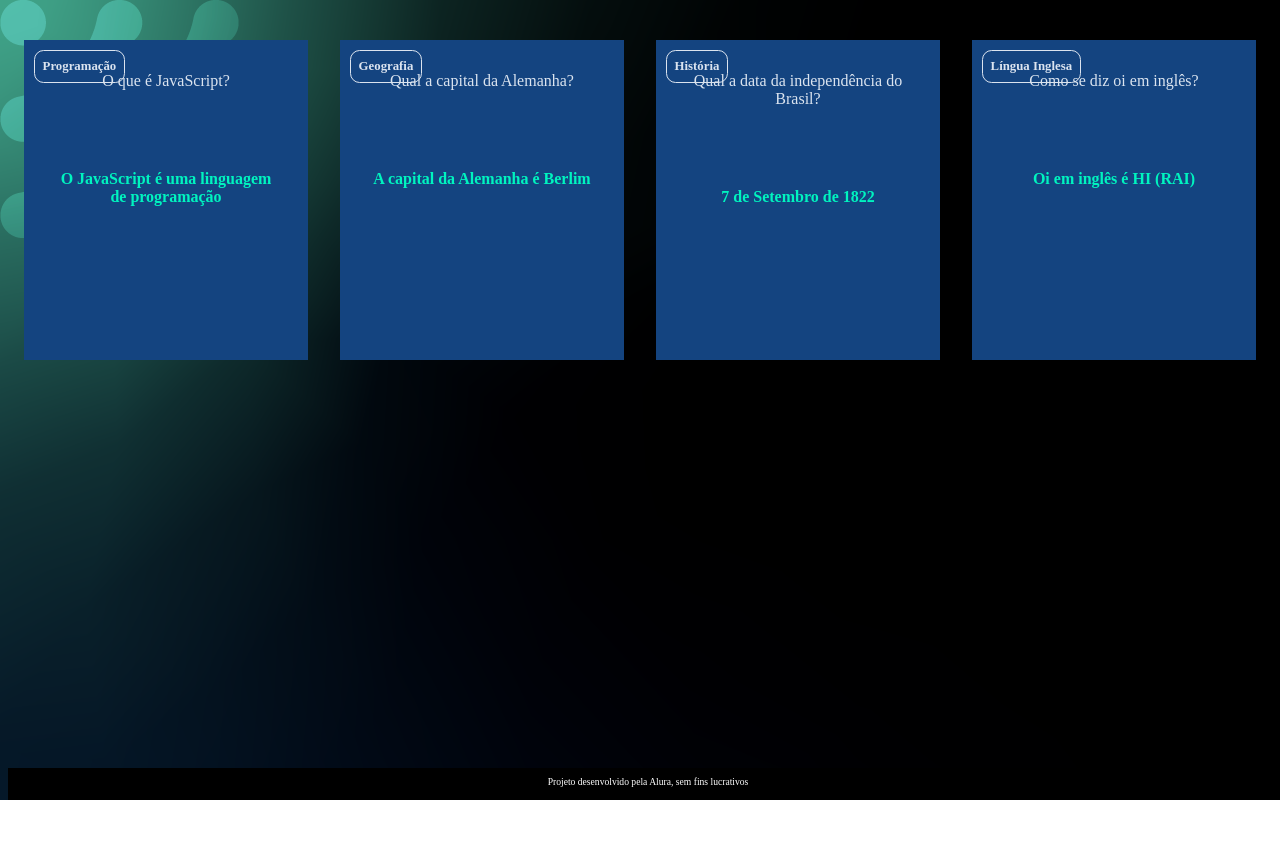
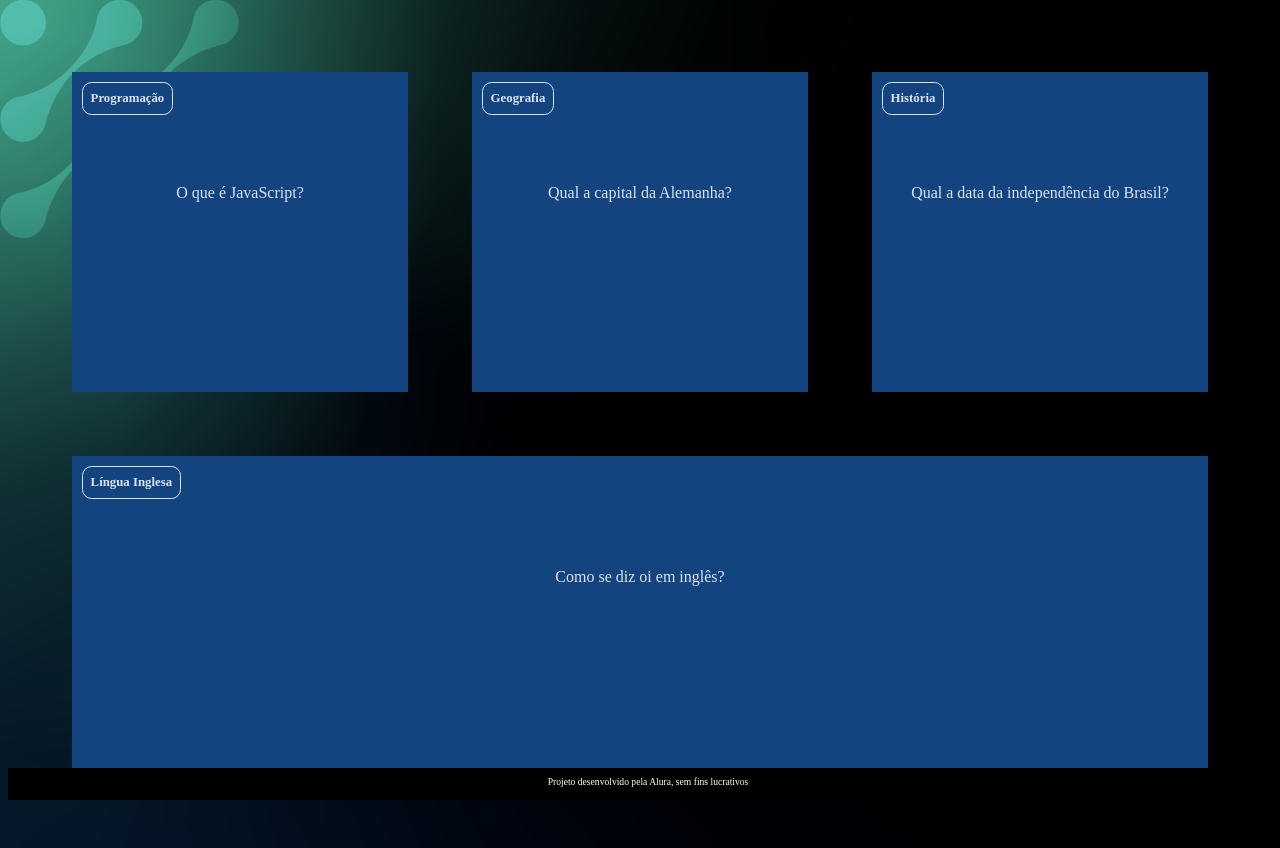
Before and after one commit to TonyBaldi/PaginaWeb_Antony, a plain HTML site: page index.html in a window 1280 px wide. Before the commit the page ends 800 px from the top, so only its background shows below. Drawn offline with Linux system fonts and the light colour scheme.

Commit message:
Add files via upload

```diff
--- a/assets/style.css
+++ b/assets/style.css
@@ -11,6 +11,10 @@ body {
 
 #container {
     display: flex;
+    flex-wrap: wrap;
+    justify-content: space-between;
+    padding: 3rem;
+    gap: 2rem;
 }
 
 .cartao {
@@ -32,6 +36,7 @@ body {
 .cartao__conteudo p {
     margin-top: 1rem;
     padding: 2rem;
+    margin-top: 5rem;
 }
 
 .cartao__conteudo__pergunta p {
@@ -45,7 +50,7 @@ body {
 }
 
 
-.cartao:hover .cartao__conteudo {
+.cartao.active .cartao__conteudo {
     transform: rotateY(180deg);
 }
 
@@ -65,11 +70,17 @@ body {
 .cartao__conteudo__pergunta, .cartao__conteudo__resposta {
     transform: rotateY(360deg);
     backface-visibility: hidden;
+    position: absolute;
+    height: 100%;
+    width: 100%;
+    box-sizing: border-box;
 }
 
-
-
-
+.cartao__conteudo__resposta{
+    transform: rotateY(180deg);
+    background-color: rgba(0, 244, 191, 0.2);
+    border: 4px solid var(--card-back-color)
+}
 
 footer {
     background-color: black;
```
